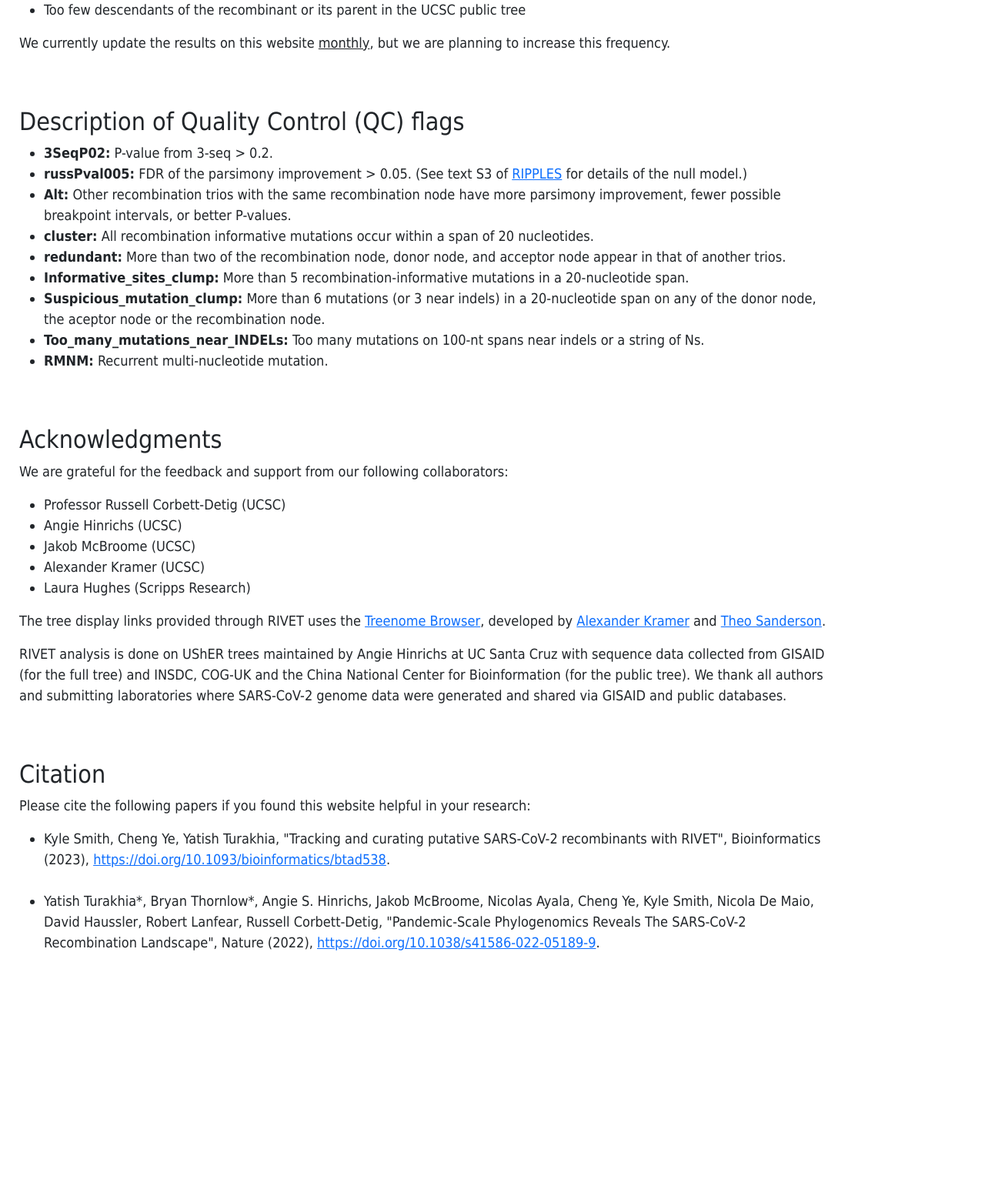
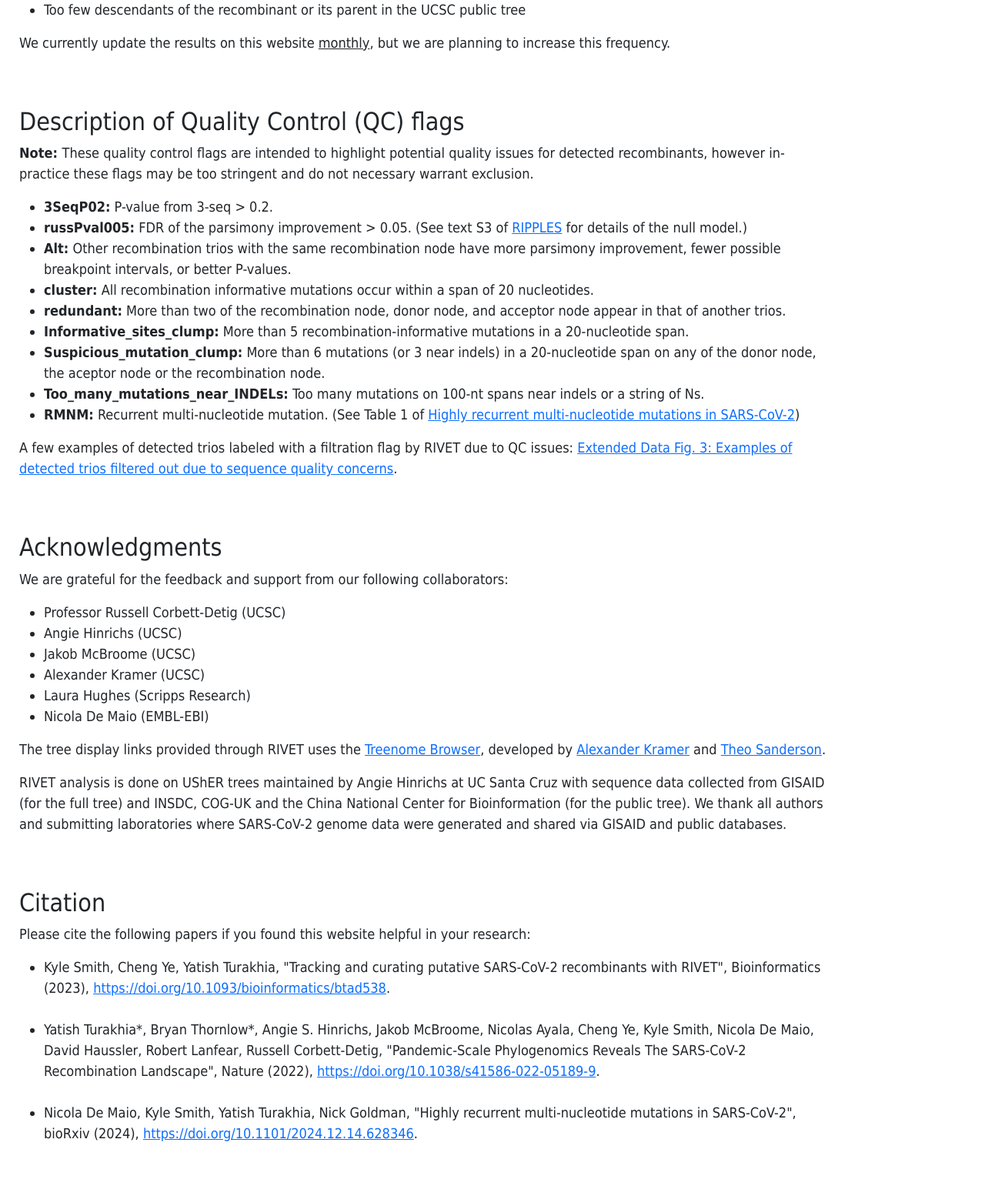
Before and after one commit to TurakhiaLab/rivet, a Flask app: page /about in a window 1280 px wide; the page is wider, and only the part inside the window is pictured. Shown: the part 1325-2879 px from the top of that part at 77% size. Before the commit the page ends 2560 px from the top of that part, so only its background shows below. Run offline with Flask 3, Linux system fonts and the light colour scheme; parts of the project's set-up code (start-up, migrations or seed data) failed here and were passed over; some libraries are stand-ins or nearby versions.

Commit message:
Updated about page with RMNM flag and QC description/citation

```diff
--- a/templates/getting_started.html
+++ b/templates/getting_started.html
@@ -88,6 +88,7 @@
                 <p>We currently update the results on this website <u>monthly</u>, but we are planning to increase this frequency. </p>
                 <br><br>
                 <h2 id="">Description of Quality Control (QC) flags</h2>
+                <p><b>Note: </b> These quality control flags are intended to highlight potential quality issues for detected recombinants, however in-practice these flags may be too stringent and do not necessary warrant exclusion.</p>
                 <ul>
                     <li><b>3SeqP02:</b> P-value from 3-seq > 0.2. </li>
                     <li><b>russPval005:</b> FDR of the parsimony improvement > 0.05. (See text S3 of <a href="https://www.nature.com/articles/s41586-022-05189-9#MOESM1">RIPPLES</a> for details of the null model.)   </li>
@@ -97,8 +98,10 @@
                     <li><b>Informative_sites_clump:</b> More than 5 recombination-informative mutations in a 20-nucleotide span.</li>
                     <li><b>Suspicious_mutation_clump:</b> More than 6 mutations (or 3 near indels) in a 20-nucleotide span on any of the donor node, the aceptor node or the recombination node. </li>
                     <li><b>Too_many_mutations_near_INDELs:</b> Too many mutations on 100-nt spans near indels or a string of Ns.</li>
-                    <li><b>RMNM:</b> Recurrent multi-nucleotide mutation.</li>
+                    <li><b>RMNM:</b> Recurrent multi-nucleotide mutation. (See Table 1 of <a href="https://doi.org/10.1101/2024.12.14.628346">Highly recurrent multi-nucleotide mutations in SARS-CoV-2</a>)</li>
                 </ul>
+
+                <p>A few examples of detected trios labeled with a filtration flag by RIVET due to QC issues: <a href="https://www.nature.com/articles/s41586-022-05189-9/figures/6">Extended Data Fig. 3: Examples of detected trios filtered out due to sequence quality concerns</a>.</p>
 
                 <br><br>
                 <h2 id="acknowledgments">Acknowledgments</h2>
@@ -109,6 +112,7 @@
                     <li>Jakob McBroome (UCSC)</li>
                     <li>Alexander Kramer (UCSC)</li>
                     <li>Laura Hughes (Scripps Research)</li>
+                    <li>Nicola De Maio (EMBL-EBI)</li>
                 </ul>
 
                 <p>The tree display links provided through RIVET uses the <a href="https://taxonium.org/?backend=https%3A%2F%2Fapi.cov2tree.org&treenomeEnabled=true">Treenome Browser</a>, developed by <a href="https://github.com/amkram">Alexander Kramer</a> and <a href="https://github.com/theosanderson">Theo Sanderson</a>. </p>
@@ -122,8 +126,11 @@
                 <ul>
                     <li>Kyle Smith, Cheng Ye, Yatish Turakhia, &quot;Tracking and curating putative SARS-CoV-2 recombinants with RIVET&quot;, Bioinformatics (2023), <a href="https://doi.org/10.1093/bioinformatics/btad538">https://doi.org/10.1093/bioinformatics/btad538</a>.</li><br>
 
-                    <li>Yatish Turakhia*, Bryan Thornlow*, Angie S. Hinrichs, Jakob McBroome, Nicolas Ayala, Cheng Ye, Kyle Smith, Nicola De Maio, David Haussler, Robert Lanfear, Russell Corbett-Detig, &quot;Pandemic-Scale Phylogenomics Reveals The SARS-CoV-2 Recombination Landscape&quot;, Nature (2022), <a href="https://doi.org/10.1038/s41586-022-05189-9">https://doi.org/10.1038/s41586-022-05189-9</a>.</li>
+                    <li>Yatish Turakhia*, Bryan Thornlow*, Angie S. Hinrichs, Jakob McBroome, Nicolas Ayala, Cheng Ye, Kyle Smith, Nicola De Maio, David Haussler, Robert Lanfear, Russell Corbett-Detig, &quot;Pandemic-Scale Phylogenomics Reveals The SARS-CoV-2 Recombination Landscape&quot;, Nature (2022), <a href="https://doi.org/10.1038/s41586-022-05189-9">https://doi.org/10.1038/s41586-022-05189-9</a>.</li><br>
+
+                    <li>Nicola De Maio, Kyle Smith, Yatish Turakhia, Nick Goldman, &quot;Highly recurrent multi-nucleotide mutations in SARS-CoV-2&quot;, bioRxiv (2024), <a href="https://doi.org/10.1101/2024.12.14.628346">https://doi.org/10.1101/2024.12.14.628346</a>.</li>
                 </ul>
+                <br>
 
                 <!--Bootstrap-->
                 <script src="https://cdn.jsdelivr.net/npm/bootstrap@5.2.2/dist/js/bootstrap.bundle.min.js" integrity="sha384-OERcA2EqjJCMA+/3y+gxIOqMEjwtxJY7qPCqsdltbNJuaOe923+mo//f6V8Qbsw3" crossorigin="anonymous"></script>
```
